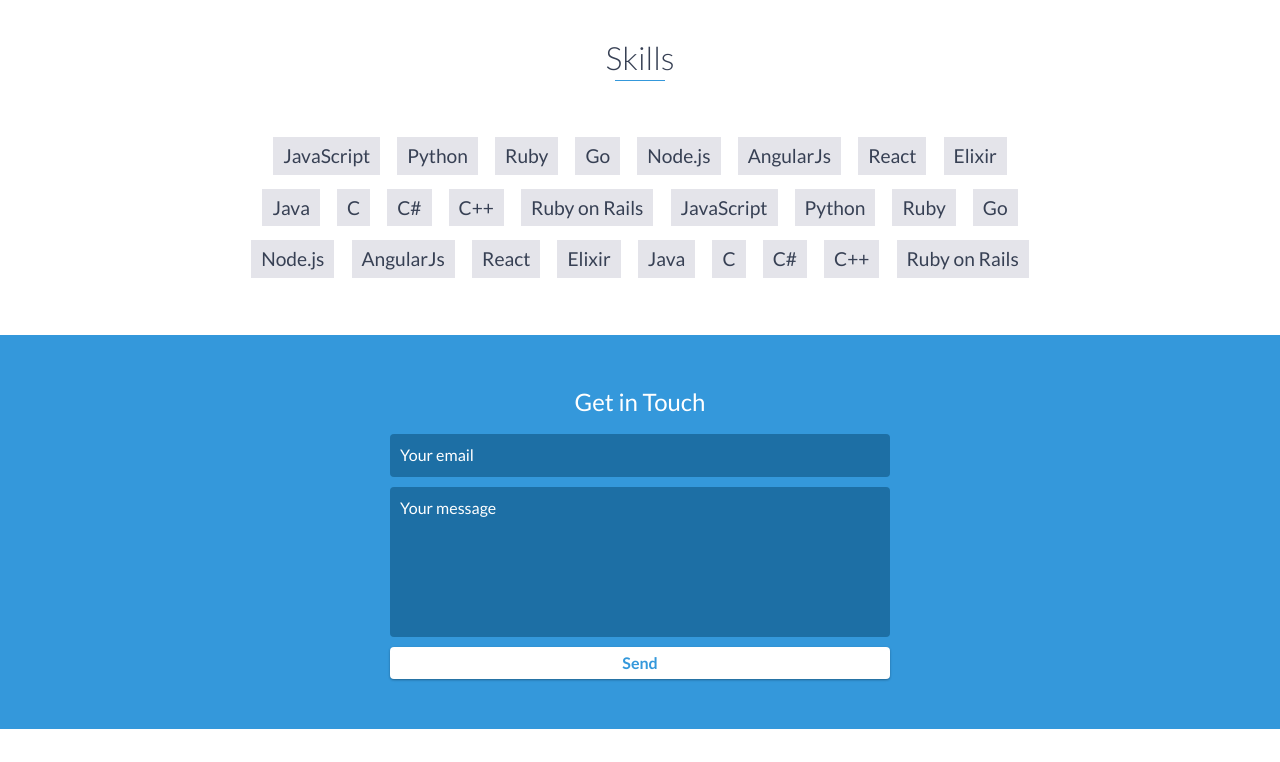
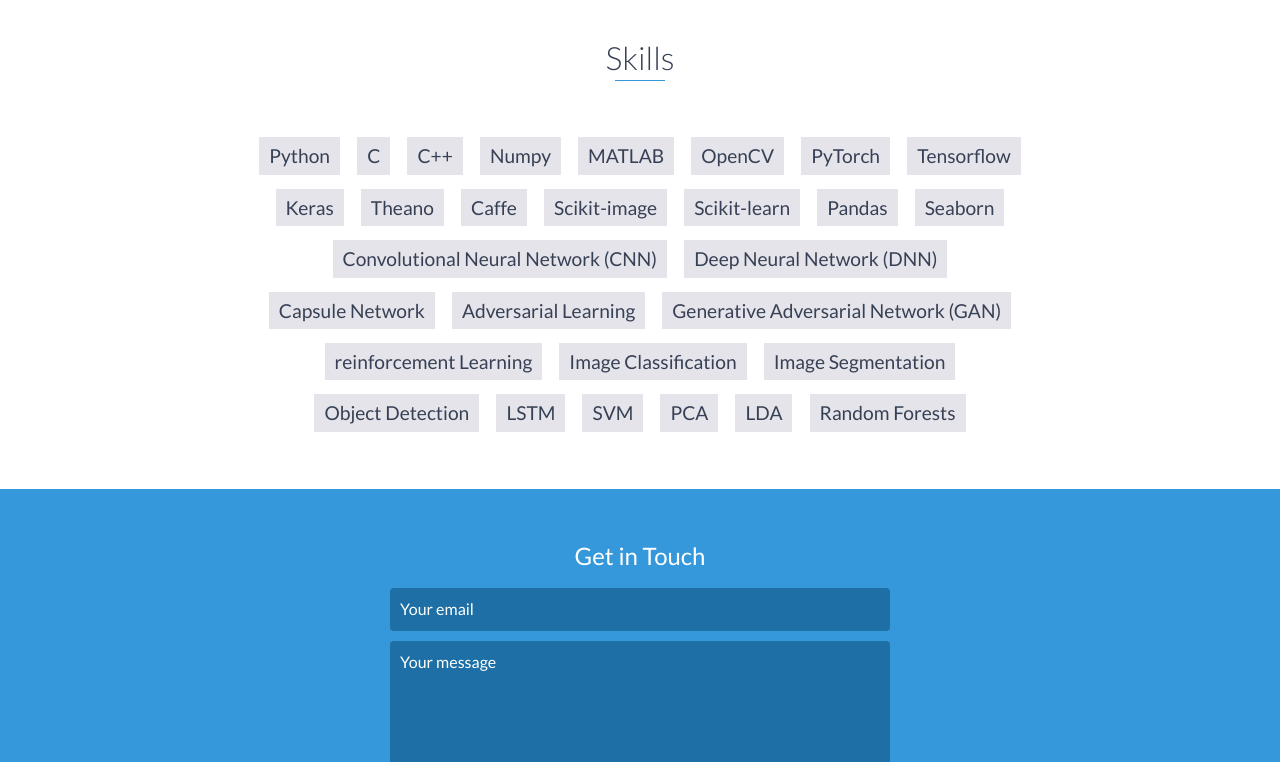
Before and after one commit to mahfujur1/portfolio, a website: page index.html in a window 1280 px wide. Shown: the part 3820-4582 px from the top of the page. Drawn offline with nearby package versions, Linux system fonts and the light colour scheme.

Commit message:
Update index.html

```diff
--- a/index.html
+++ b/index.html
@@ -216,32 +216,35 @@
     <div id="skills">
         <h2 class="heading">Skills</h2>
         <ul>
-            <li>JavaScript</li>
             <li>Python</li>
-            <li>Ruby</li>
-            <li>Go</li>
-            <li>Node.js</li>
-            <li>AngularJs</li>
-            <li>React</li>
-            <li>Elixir</li>
-            <li>Java</li>
-            <li>C</li>
-            <li>C#</li>
+	    <li>C</li>
             <li>C++</li>
-            <li>Ruby on Rails</li>
-            <li>JavaScript</li>
-            <li>Python</li>
-            <li>Ruby</li>
-            <li>Go</li>
-            <li>Node.js</li>
-            <li>AngularJs</li>
-            <li>React</li>
-            <li>Elixir</li>
-            <li>Java</li>
-            <li>C</li>
-            <li>C#</li>
-            <li>C++</li>
-            <li>Ruby on Rails</li>
+            <li>Numpy</li>
+            <li>MATLAB</li>
+            <li>OpenCV</li>
+             <li>PyTorch</li>
+            <li>Tensorflow</li>
+            <li>Keras</li>
+            <li>Theano</li>
+            <li>Caffe</li>
+            <li>Scikit-image</li>
+            <li>Scikit-learn</li>
+            <li>Pandas</li>
+            <li>Seaborn</li>
+            <li>Convolutional Neural Network (CNN)</li>
+            <li>Deep Neural Network (DNN)</li>
+            <li>Capsule Network</li>
+            <li>Adversarial Learning</li>
+            <li>Generative Adversarial Network (GAN)</li>
+            <li>reinforcement Learning</li>
+            <li>Image Classification</li>
+            <li>Image Segmentation</li>
+            <li>Object Detection</li>
+            <li>LSTM</li>
+            <li>SVM</li>
+            <li>PCA</li>
+            <li>LDA</li>
+            <li>Random Forests </li>
         </ul>
     </div>
     <!-- End #skills -->
```
